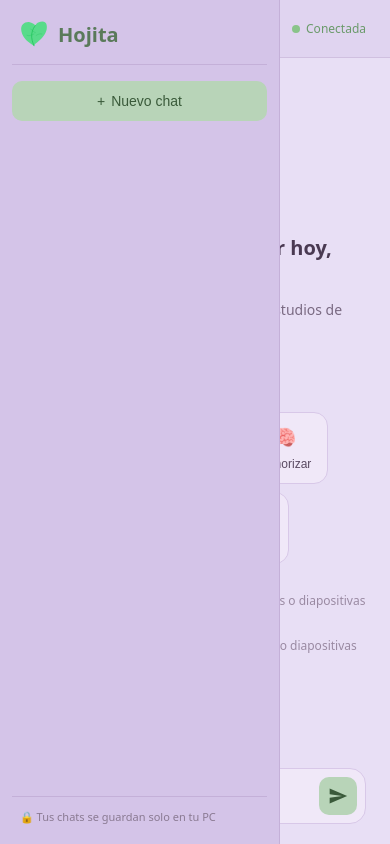
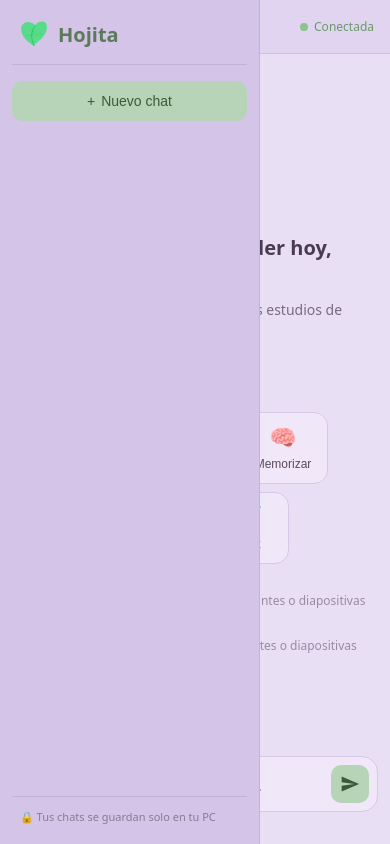
Before and after one commit to allroadsleadtocome-dot/hojita, a website: page public/index.html in a window 390 px wide. Both pictures are taken after a click on the button 39 px from the left and 28 px from the top of the page. Drawn offline with Linux system fonts and the light colour scheme.

Commit message:
fix: sidebar y spacing en celular

```diff
--- a/public/styles/style.css
+++ b/public/styles/style.css
@@ -22,6 +22,16 @@ body {
   padding: 16px 12px;
   gap: 8px;
   border-right: 1px solid #c4b0d8;
+  transition: transform 0.3s;
+}
+
+.main {
+  flex: 1;
+  display: flex;
+  flex-direction: column;
+  min-width: 0;
+  background: #e8dff5;
+  transition: margin-left 0.3s;
 }
 
 .sidebar-header {
@@ -618,19 +628,17 @@ body {
 }
 
 /* Responsive */
-@media (max-width: 768px) {
+@media (max-width: 820px) {
   .sidebar {
-    display: none;
     position: fixed;
-    z-index: 100;
+    left: 0;
+    top: 0;
     height: 100%;
-    width: 280px;
+    z-index: 1000;
+    transform: translateX(-100%);
   }
   .sidebar.open {
-    display: flex;
-  }
-  .menu-btn {
-    display: block;
+    transform: translateX(0);
   }
   .welcome h2 {
     font-size: 20px;
@@ -646,4 +654,13 @@ body {
   .mode-icon {
     font-size: 22px;
   }
+  .input-container {
+    padding: 8px 12px 32px;
+  }
+  .topbar {
+    padding: 10px 16px;
+  }
+  .messages {
+    padding: 16px 16px 4px;
+  }
 }
```
